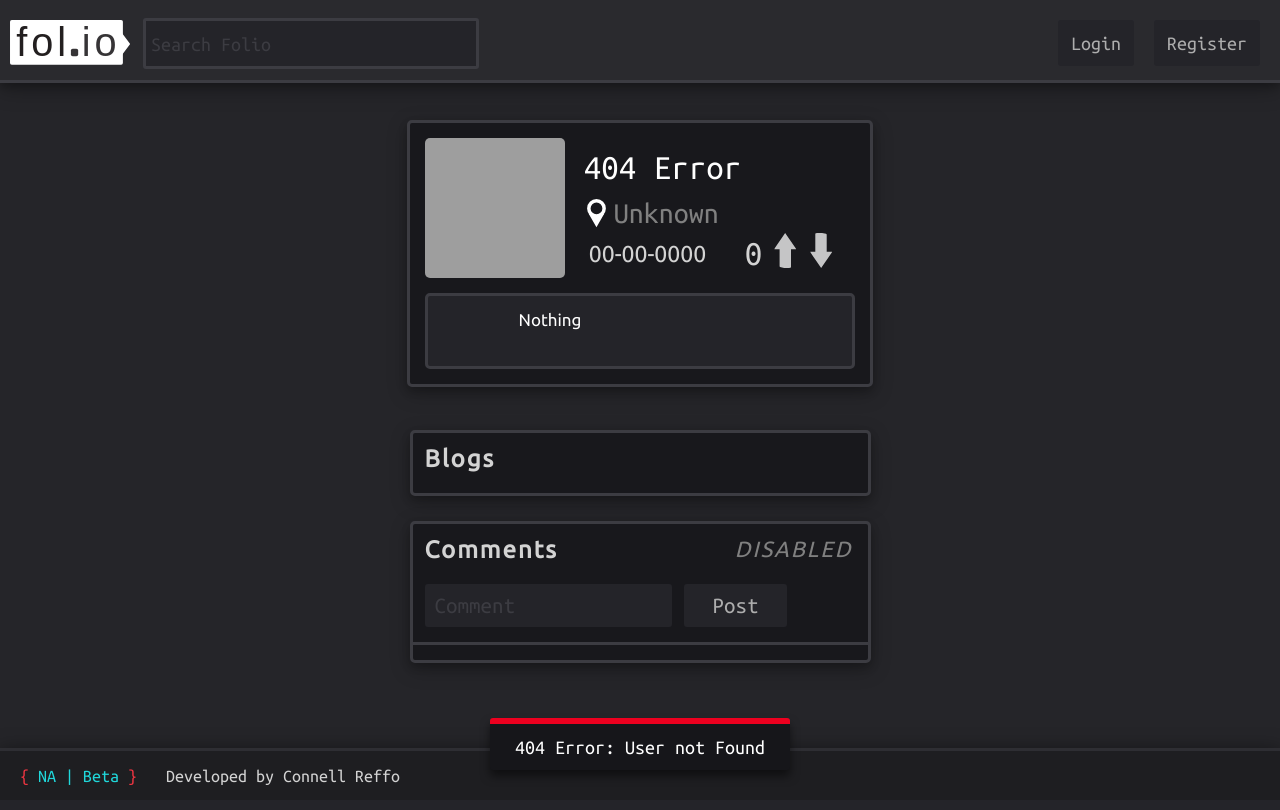
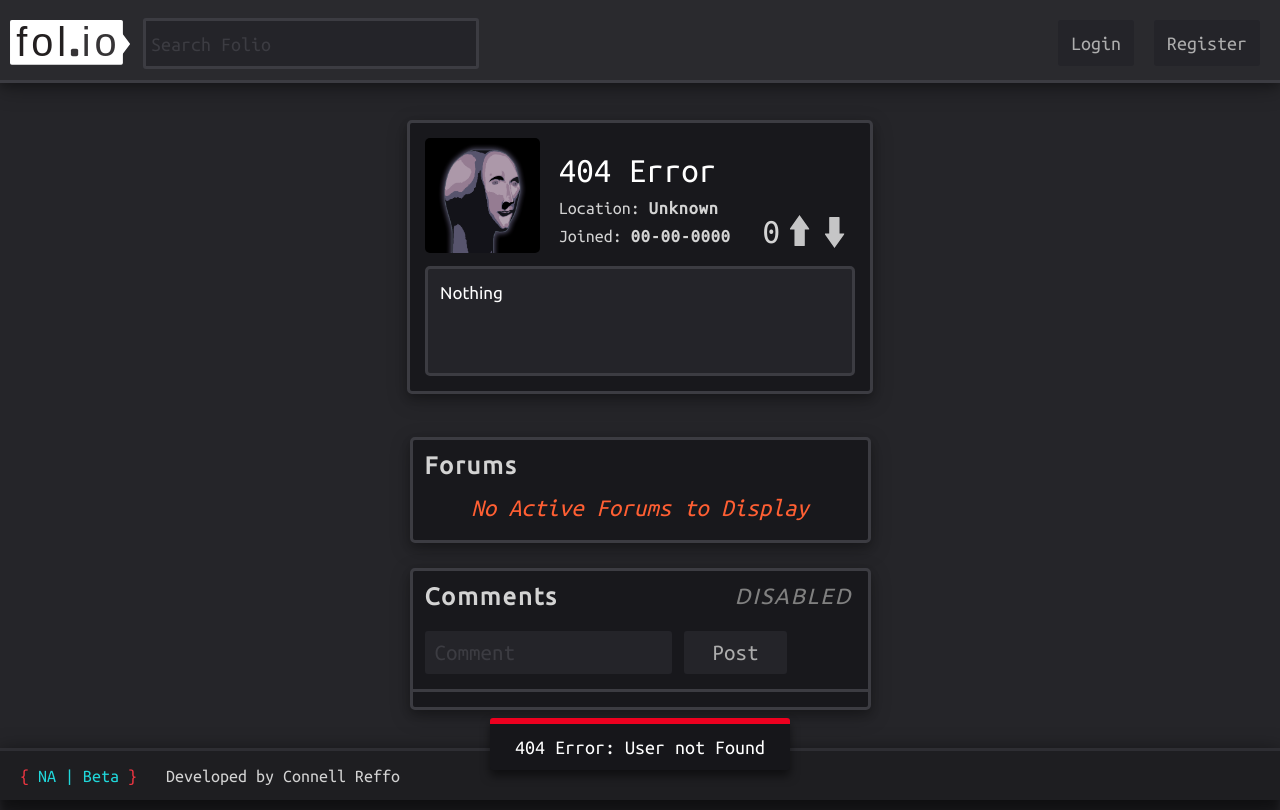
Before and after one commit to Crisp32/Folio, a PHP site: page /profile.php?uquery=1 in a window 1280 px wide. Before the commit the page ends 785 px from the top, so only its background shows below. Run offline with PHP 8.4, Linux system fonts and the light colour scheme; data comes from the database, SQL or seed files in the repository; both versions use the stored data as it was after the commit; some libraries are stand-ins or nearby versions; grey boxes are pictures that could not be loaded.

Commit message:
Finished Profile Page

```diff
--- a/client/css/main.css
+++ b/client/css/main.css
@@ -30,13 +30,6 @@ body {
   box-shadow: 0 4px 8px 0 rgba(0, 0, 0, 0.2), 0 6px 20px 0 rgba(0, 0, 0, 0.3);
 }
 
-#join-date {
-  color: lightgrey;
-  font-size: 23px;
-  transform: translate(20px, 3px);
-  position: absolute;
-}
-
 #search-res {
   background-color: #131317;
   border-radius: 3px;
@@ -63,6 +56,7 @@ body {
   text-align: left;
   margin: auto;
   margin-top: 50px;
+  position: relative;
   padding: 15px;
   padding-right: 0;
 }
@@ -70,8 +64,8 @@ body {
 #profile-img {
   display: inline-block;
   border-radius: 5px;
-  width: 140px;
-  height: 140px;
+  width: 115px;
+  height: 115px;
 }
 
 #profile-name {
@@ -88,18 +82,15 @@ body {
   width: 230px;
 }
 
-#profile-location {
-  color: grey;
+#profile-location, #join-date {
   display: inline-block;
-  font-size: 30px;
-  font-weight: lighter;
-  font-family: 'Ubuntu Mono', monospace;
-  transform: translate(45px, -10px);
+  font-weight: bold;
+  letter-spacing: 1px;
 }
 
 #profile-media-container {
   display: inline-block;
-  transform: translateY(-45px);
+  vertical-align: 45px;
 }
 
 #location-icon {
@@ -130,7 +121,7 @@ body {
   margin-top: 10px;
   margin-right: 15px;
   margin-bottom: -3px;
-  max-height: 100px;
+  height: 80px;
   width: 400px;
 }
 
@@ -188,7 +179,19 @@ div#top-bar {
   width: 120px;
 }
 
+#profile-items-container {
+  font-family: 'Ubuntu Mono', monospace;
+  font-size: 18px;
+  margin-left: 15px;
+  margin-top: -22px;
+  position: absolute;
+}
+
 /* Classes */
+.profile-item {
+  margin-top: 10px;
+}
+
 .section-disabled {
   color: grey;
   font-weight: lighter;
@@ -275,15 +278,22 @@ div#top-bar {
 }
 
 .vote {
-  background-image: url("../../images/other/voteIcon.svg");
-  background-repeat: no-repeat;
+  background-color: rgba(0, 0, 0, 0);
+  border: none;
   border-radius: 10px;
   position: absolute;
   filter: none;
   opacity: 0.75;
   margin: auto;
+  margin-top: 3px;
   height: 35px;
-  width: 25px;
+  width: 28px;
+}
+
+.vote > img {
+  transform: translateX(-2.5px);
+  pointer-events: none;
+  width: 20px;
 }
 
 .vote:hover {
@@ -302,12 +312,12 @@ div#top-bar {
 }
 
 .upvote {
-  transform: translateX(27px);
+  transform: translateX(26px);
 }
 
 .upvote-selected {
   filter: sepia(100%) saturate(1000%) brightness(70%) hue-rotate(150deg);
-  transform: translate(27px, -5px);
+  transform: translate(26px, -5px);
   transition: 0.2s ease;
 }
 
@@ -754,8 +755,9 @@ button.clientm-fail:hover {
 }
 
 .votes-container {
-  transform: translate(142px, -50px);
-  margin-left: -10px;
+  position: absolute;
+  right: 110px;
+  margin-top: 5px;
 }
 
 .delete-comment {
@@ -1344,7 +1344,7 @@ select.input-field {
 }
 
 .votes {
-  transform: translate(-85px, 3px);
+  transform: translate(-80px, 3px);
   text-align: right;
   padding-right: 5px;
 }
--- a/client/js/main.js
+++ b/client/js/main.js
@@ -392,9 +392,14 @@ function openSettings() {
                     loc = null;
                 }
 
+                let imgURL = res.image;
+                if (!imgURL.includes("http")) {
+                    imgURL = "";
+                }
+
                 // Load User Data
                 $("#profile-img-select").attr("src", res.image);
-                $("#prof-img-url").attr("value", res.image);
+                $("#prof-img-url").attr("value", imgURL);
                 $("#bio-textarea").text(res.bio);
                 $(".account-loc-setting").val(loc);
                 $("#allowComments").val(res.comments);
@@ -410,7 +415,7 @@ function openSettings() {
 }
 
 function closeSettings() {
-    $("#settings-bg").css("display", "none");
+    location.reload();
 }
 
 function saveSettings() {
@@ -453,9 +458,7 @@ function saveSettings() {
                 if (res.success) {
                     popUp("clientm-success", "Saved!", null);
 
-                    if (imgURL !== null && imgURL !== "") {
-                        $("#profile-img-select").attr("src", imgURL);
-                    }
+                    $("#profile-img-select").attr("src", res.imgURL);
                 }
                 else {
                     popUp("clientm-fail", res.message, null);
--- a/client/js/profile.js
+++ b/client/js/profile.js
@@ -214,12 +214,51 @@ function loadProfile(username) {
         }
     });
 
+    // Comment Liking
+    $(document).on("click", "a.likes-icon > img", function (e) {
+        e.stopPropagation();
+        e.stopImmediatePropagation();
+
+        let element = this;
+        let cid = $(element).parent().siblings(".del-comment").attr("name");
+
+        // Send Request
+        $.ajax({
+            type: "POST",
+            url: "../../utils/like_comment.php",
+            dataType: "json",
+            data: {
+                cid: cid
+            },
+            success: function(res) {
+                if (res.success) {
+
+                    // Display Like Count
+                    $(element).parent().siblings(".likes-count").text(res.likes);
+
+                    if (res.liked) {
+                        $(element).parent().siblings(".likes-count").addClass("liked");
+                    }
+                    else {
+                        $(element).parent().siblings(".likes-count").removeClass("liked");
+                    }
+                }
+                else {
+                    popUp("clientm-fail", res.message, null);
+                }
+            },
+            error: function(err) {
+                popUp("clientm-fail", "Server Request Error: " + err, null);
+            }
+        });
+    });
+
 }
 
 function loadErrorProfile() {
 
     // Load Backup Profile Image
-    $("#profile-img").attr("src", "https://encrypted-tbn0.gstatic.com/images?q=tbn%3AANd9GcS6r3ITg2jF5uliPX_sh5cHmGaA7S0Yhn59WRnaE26S14czvpa2");
+    $("#profile-img").attr("src", "/images/avatars/01.png");
 }
 
 // Appends a JSON Object containing an account's comment section to the markup
--- a/json/profile-images.json
+++ b/json/profile-images.json
@@ -1,3 +1,6 @@
 {
-    "default": "https://avatars3.githubusercontent.com/u/58084009?s=460&v=4"
+    "0": "/images/avatars/01.png",
+    "1": "/images/avatars/02.png",
+    "2": "/images/avatars/03.png",
+    "3": "/images/avatars/04.png"
 }
--- a/partials/_user-info-bar.php
+++ b/partials/_user-info-bar.php
@@ -24,8 +24,6 @@ if (empty($profileImage)) {
     </div>
 
     <div class="account-options" id="acc-options" >
-        <div class="options-container-bubble" ></div>
-
         <a class="skip-reg" href="/index.php" ><div class="bullet-point" >-&gt;</div><div class="account-option" > Home</div></a><br />
         <a class="skip-reg" href="/profile.php?uquery=<?php echo $username; ?>" ><div class="bullet-point" >-&gt;</div><div class="account-option" > Profile</div></a><br />
         <a class="skip-reg" href="javascript:openSettings()" ><div class="bullet-point" >-&gt;</div><div class="account-option" > Account</div></a><br />
--- a/profile.php
+++ b/profile.php
@@ -28,19 +28,19 @@
 
                 <div id="profile-media-container" >
                     <h2 id="profile-name" >404 Error</h2><br />
-                    <div style="display: inline-block" ><img class="icon" id="location-icon" src="/images/other/locationIcon.svg" /><div id="profile-location" >Unknown</div></div>
-                    <div id="join-date" >00-00-0000</div>
+                    <div id="profile-items-container" >
+                      <div class="profile-item" >Location: <div id="profile-location" >Unknown</div></div>
+                      <div class="profile-item" id="join-date-container" >Joined: <div id="join-date" >00-00-0000</div></div>
+                    </div>
                 </div>
 
                 <div>
                   <div class="votes-container" >
-                      <a class="upvote vote" href="javascript:upVoteClick(true)" title="Upvote" ></a>
-                      <a class="downvote vote" href="javascript:downVoteClick(true)" title="Downvote" ></a>
+                      <button class="upvote vote" onclick="upVoteClick(true)" ><img src="/images/other/voteIcon.svg" ></button>
+                      <button class="downvote vote" onclick="downVoteClick(true)" ><img src="/images/other/voteIcon.svg" ></button>
                       <div class="votes" >0</div>
                   </div>
-                  <textarea id="bio" readonly >
-                    Nothing
-                  </textarea>
+                  <textarea id="bio" readonly >Nothing</textarea>
                 </div>
             </div>
           <div>
@@ -48,7 +48,8 @@
           <div>
             <div class="profile-section" >
               <div class="profile-section-container" >
-                <h2 class="section-title" >Blogs</h2>
+                <h2 class="section-title" >Forums</h2>
+                <div style="font-size: 25px; margin-top: -25px" class="res-empty">No Active Forums to Display</div>
               </div>
             </div>
             <br />
--- a/utils/app_main.php
+++ b/utils/app_main.php
@@ -125,4 +125,12 @@ function getCommentData($db, $column, $type, $condition) {
     return $array[$column];
 }
 
+// Set a Random Default Profile Picture to User
+function randomProfileImage() {
+    $list = json_decode(file_get_contents("../json/profile-images.json"), true);
+    $image = $list[rand(0, count($list) - 1)];
+
+    return $image;
+}
+
 ?>
--- a/utils/register_user.php
+++ b/utils/register_user.php
@@ -35,10 +35,11 @@ if (empty($location) || !validLocation($location)) {
 
 $code = generateVerificationCode(); // Generate Verification Code
 $passHash = password_hash($password, PASSWORD_BCRYPT, array("cost" => 11));
+$profImg = randomProfileImage();
 $date = date("j-n-Y");
 $query = "INSERT INTO
-    users(username, email, accountLocation, password, verificationCode, verified, profileBio, voteCount, date, allowComments)
-    VALUES('$username', '$email', '$location', '$passHash', '$code', '0', 'Sample Bio', '0', '$date', '1')
+    users(username, email, accountLocation, password, verificationCode, verified, profileBio, voteCount, date, allowComments, profileImagePath)
+    VALUES('$username', '$email', '$location', '$passHash', '$code', '0', 'Sample Bio', '0', '$date', '1', '$profImg')
 ";
 
 if (empty($email) || !filter_var($email, FILTER_VALIDATE_EMAIL)) {
--- a/utils/search.php
+++ b/utils/search.php
@@ -18,9 +18,6 @@ $arrayUsers = [];
 while ($res = $queryUsers->fetchArray(SQLITE3_ASSOC)) {
 
     $profImg = $res["profileImagePath"];
-    if (empty($profImg)) {
-        $profImg = "https://ui-avatars.com/api/?background=c9c9c9&color=131313&size=185&bold=true&font-size=0.35&length=3&name=" . $res["username"];
-    }
 
     array_push($arrayUsers, [
             "name" => $res["username"],
--- a/utils/user_settings.php
+++ b/utils/user_settings.php
@@ -17,10 +17,6 @@ if (isset($_SESSION["user"])) {
     // Send User Settings back to Client
     try {
         $profileImage = getUserData($db, "profileImagePath", "uid='$uid'");
-        if (empty($profileImage)) {
-            $profileName = getUserData($db, "username", "uid='$uid'");
-            $profileImage = "https://ui-avatars.com/api/?background=c9c9c9&color=131313&size=224&bold=true&font-size=0.35&length=3&name=$profileName";
-        }
 
         echo json_encode([
             "success" => true,
```
Also changed, not shown: other parts of client/css/main.css (+18 -29 lines), utils/like_comment.php (added, +83 -0 lines), utils/save_settings.php (+10 -2 lines), db/folio.db, images/avatars/01.png (added), images/avatars/02.png (added), images/avatars/03.png (added), images/avatars/04.png (added).
